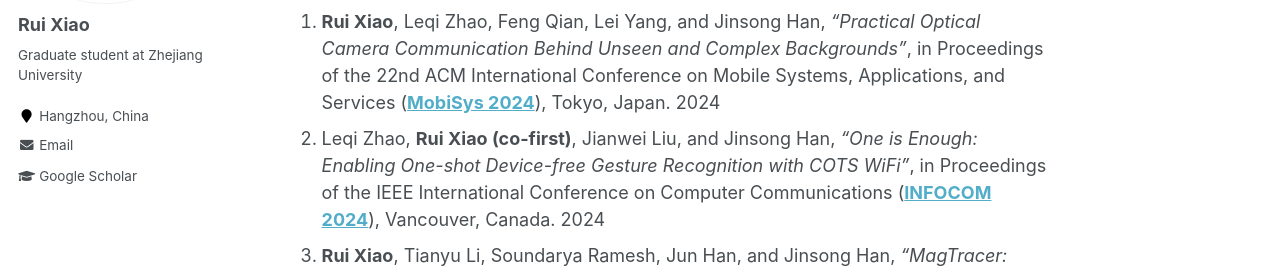
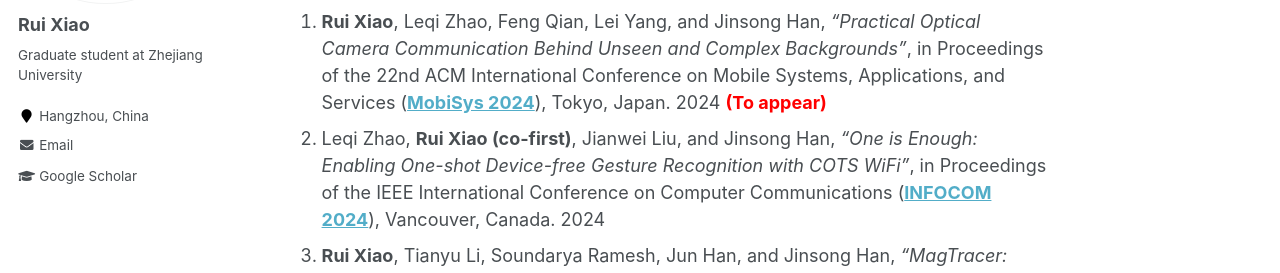
Before and after one commit to ruixiao24/ruixiao24.github.io, a Jekyll site: the page built from _pages/about.md, in a window 1280 px wide and 900 px high, scrolled down 586 px. Shown: the part 168-441 px from the top of the window. Built offline with Jekyll 4.4.1, drawn with Linux system fonts in a browser that asks for light colours.

Commit message:
Update about.md

```diff
--- a/_pages/about.md
+++ b/_pages/about.md
@@ -22,7 +22,7 @@
 - 01/2021. Our paper, “Acoustics to the Rescue: Physical Key Inference Attack Revisited” is accepted and will appear at **[USENIX Security 2021](https://www.usenix.org/conference/usenixsecurity21)**.
 
 # Publication
-1. **Rui Xiao**, Leqi Zhao, Feng Qian, Lei Yang, and Jinsong Han, *"Practical Optical Camera Communication Behind Unseen and Complex Backgrounds"*, in Proceedings of the 22nd ACM International Conference on Mobile Systems, Applications, and Services (**[MobiSys 2024](https://sigmobile.org/mobisys/2024/)**), Tokyo, Japan. 2024
+1. **Rui Xiao**, Leqi Zhao, Feng Qian, Lei Yang, and Jinsong Han, *"Practical Optical Camera Communication Behind Unseen and Complex Backgrounds"*, in Proceedings of the 22nd ACM International Conference on Mobile Systems, Applications, and Services (**[MobiSys 2024](https://sigmobile.org/mobisys/2024/)**), Tokyo, Japan. 2024 <span style="color:red"> **(To appear)**</span>
 1. Leqi Zhao, **Rui Xiao (co-first)**, Jianwei Liu, and Jinsong Han, *"One is Enough: Enabling One-shot Device-free Gesture Recognition with COTS WiFi"*, in Proceedings of the IEEE International Conference on Computer Communications (**[INFOCOM 2024](https://infocom2024.ieee-infocom.org/)**), Vancouver, Canada. 2024
 1. **Rui Xiao**, Tianyu Li, Soundarya Ramesh, Jun Han, and Jinsong Han, *"MagTracer: Detecting GPU Cryptojacking Attacks via Magnetic Leakage Signals"*, in Proceedings of the 29th International Conference on Mobile Computing and Networking (**[MobiCom 2023](https://sigmobile.org/mobicom/2023/)**), Madrid, Spain. 2023
     *Acceptance Rate: 24.4% (92 of 377)* [[paper](https://ruixiao24.github.io/files/magtracer-mobicom23.pdf)] [[slides](https://ruixiao24.github.io/files/MagTracer-mobicom23.pptx)] [[ACM News](https://cacm.acm.org/news/278052-magnetic-sensors-pinpoint-gpu-cryptojacking-attacks/fulltext)]
```
